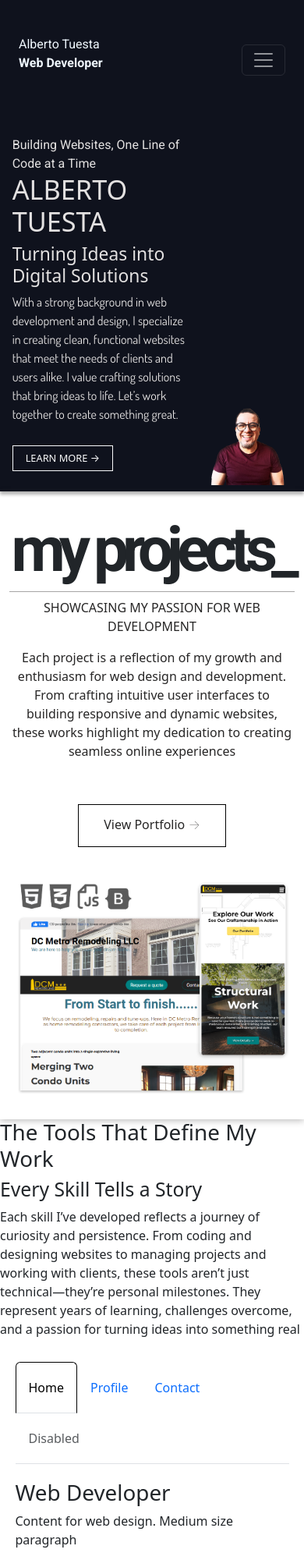
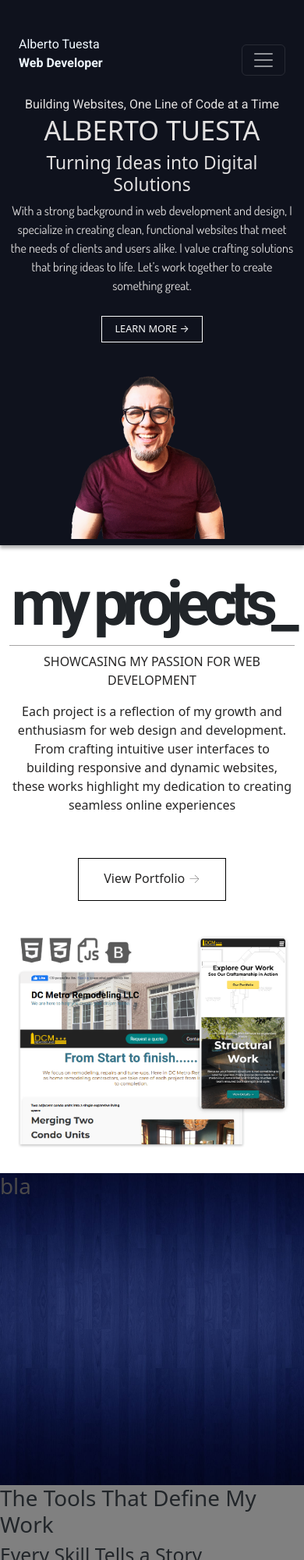
Before and after one commit to betock100/AlbertoPortfolio, a plain HTML site: page index.html in a window 390 px wide. Shown: the top 2000 px of the page at 78% size. Drawn offline with nearby package versions, Linux system fonts and the light colour scheme.

Commit message:
portfolioSite1-2

```diff
--- a/cssP/styles.css
+++ b/cssP/styles.css
@@ -254,6 +254,21 @@
 
 /* ENDSSSSSSS ANIMATION */
 
+.container3 {
+    background-image: url('../images/background1.jpg');
+    background-size: cover; /* Adjusts image to cover the div */
+    background-position: center; /* Centers the image */
+    background-repeat: no-repeat; /* Prevents image repetition */
+    height: 400px; /* Optional: Sets height to fill viewport */
+    color: rgb(75, 73, 73); /* Optional: Adjusts text color for readability */
+    background-color: black;
+    margin: 0;
+    overflow: hidden;
+}
+
+.container4 {
+    background-color: grey;
+}
 
 
 
@@ -325,6 +340,10 @@
 }
 
 @media (max-width: 1350px) {
+
+    .heroPic {
+        max-width: 40%;
+    }
     .twoSquares {
         padding: 2%;
         flex-direction: column;
@@ -349,6 +368,16 @@
 
 @media (max-width: 768px) {
 
+    .heroSection {
+        flex-direction: column;
+        height: auto;
+        align-items: center;
+    }
+
+    .heroDescription {
+        text-align: center;
+    }
+
     .tab1Right img {
         max-width: 98%;
     }
@@ -367,6 +396,7 @@
 
     .heroPic {
         max-width: 60%;
+        align-items: center;
     }
 
     .twoSquares h1 {
@@ -386,9 +416,17 @@
 
    }
 
-   .heroPic {
-    max-width: 30%;
+   .heroDescription {
+    vertical-align: bottom;
+    margin-left: 0;
+
 }
 
 
+
+
+
+
+
+
 }
--- a/index.html
+++ b/index.html
@@ -90,9 +90,14 @@
 
     </div>
 
+  </div><!-- end of Container2 -->
+
+  <div class="container3">
+    <h1>bla</h1>
+
   </div>
 
-  <div class="container3">
+  <div class="container4">
     <h1>The Tools That Define My Work</h1>
 
     <h2>Every Skill Tells a Story</h2>
@@ -106,47 +111,7 @@
 
 
 
-            <!--  Second navigator -->
-            <div class="nav2">
-              <nav>
-                <div class="nav nav-tabs" id="nav-tab" role="tablist">
-                  <button class="nav-link active" id="nav-home-tab" data-bs-toggle="tab" data-bs-target="#nav-home" type="button" role="tab" aria-controls="nav-home" aria-selected="true">Home</button>
-                  <button class="nav-link" id="nav-profile-tab" data-bs-toggle="tab" data-bs-target="#nav-profile" type="button" role="tab" aria-controls="nav-profile" aria-selected="false">Profile</button>
-                  <button class="nav-link" id="nav-contact-tab" data-bs-toggle="tab" data-bs-target="#nav-contact" type="button" role="tab" aria-controls="nav-contact" aria-selected="false">Contact</button>
-                  <button class="nav-link" id="nav-disabled-tab" data-bs-toggle="tab" data-bs-target="#nav-disabled" type="button" role="tab" aria-controls="nav-disabled" aria-selected="false" disabled>Disabled</button>
-                </div>
-              </nav>
-              <div class="tab-content" id="nav-tabContent">
-                <div class="tab-pane fade show active" id="nav-home" role="tabpanel" aria-labelledby="nav-home-tab" tabindex="0">
 
-                  <div class="firstTab">
-                    <div class="tab1Left">
-                      <h1> Web Developer</h1>
-                      <p> Content for web design. Medium size paragraph</p>
-                      <div> Call to action button. </div>
-                    </div>
-                    <div class="tab1Right"> <img src="images/dcMetro.jpg" alt="" > </div>
-
-                  </div>
-
-                </div>
-                <div class="tab-pane fade" id="nav-profile" role="tabpanel" aria-labelledby="nav-profile-tab" tabindex="0">...</div>
-                <div class="tab-pane fade" id="nav-contact" role="tabpanel" aria-labelledby="nav-contact-tab" tabindex="0">...</div>
-                <div class="tab-pane fade" id="nav-disabled" role="tabpanel" aria-labelledby="nav-disabled-tab" tabindex="0">...</div>
-              </div>
-
-            </div>
-
-
-            <!--  End of Second navigator section -->
-
-
-            <div class="row" style="height: 2000px;">
-                <div class="col-md-6">Left side</div>
-                <div class="col-md-6">Right side</div>
-            </div>
-
-        </div>
 
 
     <!-- Bootstrap JS -->
```
Also changed, not shown: test.html (added, +41 -0 lines), images/background1.jpg (added).
